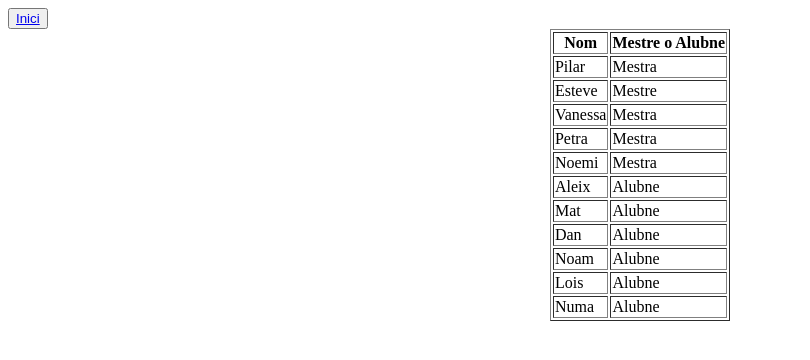
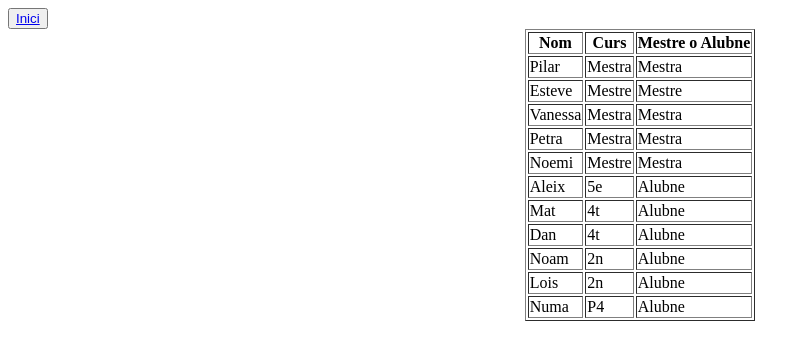
Before and after one commit to AleixSapa/EscolaFenCreixa, a plain HTML site: page Alubnos I Profesores.html in a window 1280 px wide. Shown: the whole page, without its empty margins (0-810 px from the left). Drawn offline with Linux system fonts and the light colour scheme.

Commit message:
ana fen que tot sigi com bulia que sigesi

```diff
--- a/Alubnos I Profesores.html
+++ b/Alubnos I Profesores.html
@@ -4,63 +4,63 @@
     <table border="" id="daaTable">
         <th>
             Nom
+        <th>Curs</th>
         <th>Mestre o Alubne</th>
-
         </th>
         <tr>
             <td>Pilar</td>
-
+            <td>Mestra</td>
             <td>Mestra</td>
         </tr>
         <tr>
             <td>Esteve</td>
-
+            <td>Mestre</td>
             <td>Mestre</td>
         </tr>
         <tr>
             <td>Vanessa</td>
-
+            <td>Mestra</td>
             <td>Mestra</td>
         </tr>
         <tr>
             <td>Petra</td>
-
+            <td>Mestra</td>
             <td>Mestra</td>
         </tr>
         <tr>
             <td>Noemi</td>
-
+            <td>Mestre</td>
             <td>Mestra</td>
         </tr>
         <tr>
             <td>Aleix</td>
-
+            <td>5e</td>
             <td>Alubne</td>
 
         </tr>
         <tr>
             <td>Mat</td>
-
+            <td>4t</td>
             <td>Alubne</td>
         </tr>
         <tr>
             <td>Dan</td>
-
+            <td>4t</td>
             <td>Alubne</td>
         </tr>
         <tr>
             <td>Noam</td>
-
+            <td>2n</td>
             <td>Alubne</td>
         </tr>
         <tr>
             <td>Lois</td>
-
+            <td>2n</td>
             <td>Alubne</td>
         </tr>
         <tr>
             <td>Numa</td>
-
+            <td>P4</td>
             <td>Alubne</td>
         </tr>
 
```
Also changed, not shown: Calendari.html (+2 -2 lines), Horario Semanal.html (+2 -2 lines), Index.html (+0 -1 lines), 1 other file.
